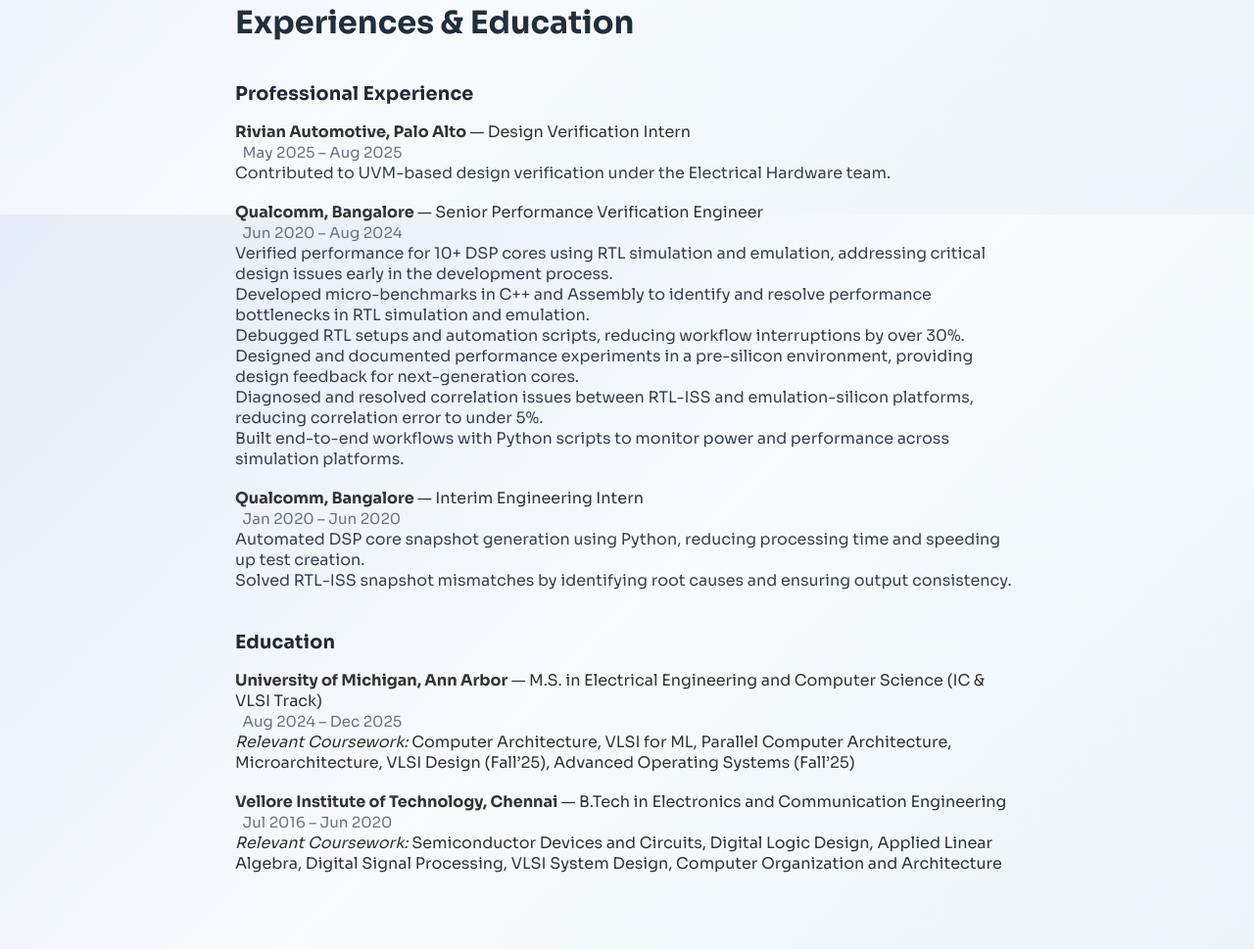
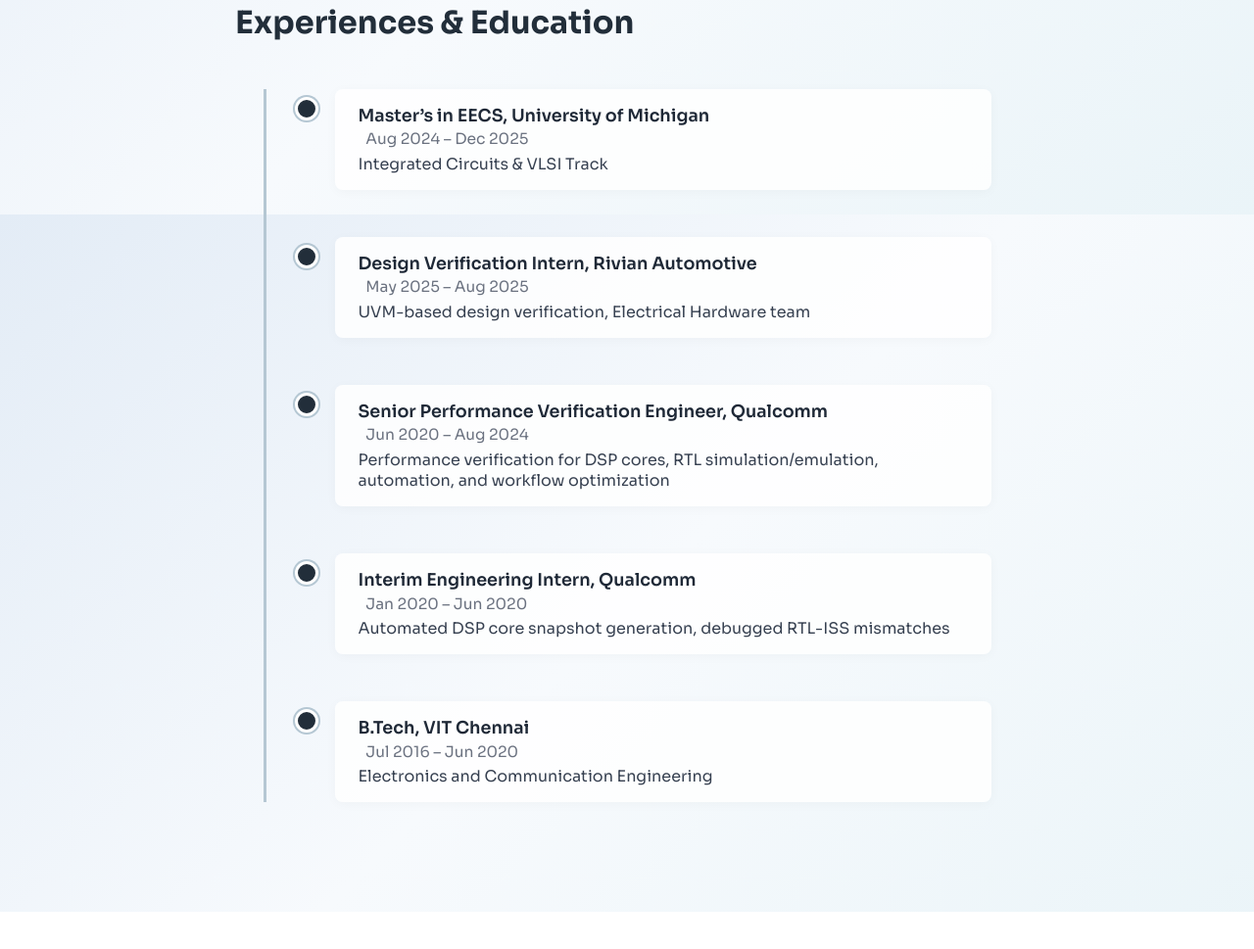
Before and after one commit to shshriya/shriyashukla, a plain HTML site: page index.html in a window 1280 px wide. Shown: the part 3781-4750 px from the top of the page at 98% size. After the commit the page ends 4712 px from the top, so only its background shows below. Drawn offline with Linux system fonts and the light colour scheme.

Commit message:
adding exp and edu

```diff
--- a/index.html
+++ b/index.html
@@ -183,59 +183,52 @@
     <div class="exp-edu-header">
       <h2>Experiences &amp; Education</h2>
     </div>
-    <div class="exp-edu-content">
-      <section class="exp-block">
-        <h3>Professional Experience</h3>
-        <ul>
-          <li>
-            <strong>Rivian Automotive, Palo Alto</strong> — Design Verification Intern<br>
-            <span class="resume-date">May 2025 – Aug 2025</span>
-            <ul class="resume-bullets">
-              <li>Contributed to UVM-based design verification under the Electrical Hardware team.</li>
-            </ul>
-          </li>
-          <li>
-            <strong>Qualcomm, Bangalore</strong> — Senior Performance Verification Engineer<br>
-            <span class="resume-date">Jun 2020 – Aug 2024</span>
-            <ul class="resume-bullets">
-              <li>Verified performance for 10+ DSP cores using RTL simulation and emulation, addressing critical design issues early in the development process.</li>
-              <li>Developed micro-benchmarks in C++ and Assembly to identify and resolve performance bottlenecks in RTL simulation and emulation.</li>
-              <li>Debugged RTL setups and automation scripts, reducing workflow interruptions by over 30%.</li>
-              <li>Designed and documented performance experiments in a pre-silicon environment, providing design feedback for next-generation cores.</li>
-              <li>Diagnosed and resolved correlation issues between RTL-ISS and emulation-silicon platforms, reducing correlation error to under 5%.</li>
-              <li>Built end-to-end workflows with Python scripts to monitor power and performance across simulation platforms.</li>
-            </ul>
-          </li>
-          <li>
-            <strong>Qualcomm, Bangalore</strong> — Interim Engineering Intern<br>
-            <span class="resume-date">Jan 2020 – Jun 2020</span>
-            <ul class="resume-bullets">
-              <li>Automated DSP core snapshot generation using Python, reducing processing time and speeding up test creation.</li>
-              <li>Solved RTL-ISS snapshot mismatches by identifying root causes and ensuring output consistency.</li>
-            </ul>
-          </li>
-        </ul>
-      </section>
-      <section class="edu-block">
-        <h3>Education</h3>
-        <ul>
-          <li>
-            <strong>University of Michigan, Ann Arbor</strong> — M.S. in Electrical Engineering and Computer Science (IC & VLSI Track)<br>
-            <span class="resume-date">Aug 2024 – Dec 2025</span><br>
-            <em>Relevant Coursework:</em> Computer Architecture, VLSI for ML, Parallel Computer Architecture, Microarchitecture, VLSI Design (Fall’25), Advanced Operating Systems (Fall’25)
-          </li>
-          <li>
-            <strong>Vellore Institute of Technology, Chennai</strong> — B.Tech in Electronics and Communication Engineering<br>
-            <span class="resume-date">Jul 2016 – Jun 2020</span><br>
-            <em>Relevant Coursework:</em> Semiconductor Devices and Circuits, Digital Logic Design, Applied Linear Algebra, Digital Signal Processing, VLSI System Design, Computer Organization and Architecture
-          </li>
-        </ul>
-      </section>
+    <div class="timeline">
+      <div class="timeline-item">
+        <div class="timeline-dot"></div>
+        <div class="timeline-content">
+          <h3>Master’s in EECS, University of Michigan</h3>
+          <span class="resume-date">Aug 2024 – Dec 2025</span>
+          <p>Integrated Circuits & VLSI Track</p>
+        </div>
+      </div>
+      <div class="timeline-item">
+        <div class="timeline-dot"></div>
+        <div class="timeline-content">
+          <h3>Design Verification Intern, Rivian Automotive</h3>
+          <span class="resume-date">May 2025 – Aug 2025</span>
+          <p>UVM-based design verification, Electrical Hardware team</p>
+        </div>
+      </div>
+      <div class="timeline-item">
+        <div class="timeline-dot"></div>
+        <div class="timeline-content">
+          <h3>Senior Performance Verification Engineer, Qualcomm</h3>
+          <span class="resume-date">Jun 2020 – Aug 2024</span>
+          <p>Performance verification for DSP cores, RTL simulation/emulation, automation, and workflow optimization</p>
+        </div>
+      </div>
+      <div class="timeline-item">
+        <div class="timeline-dot"></div>
+        <div class="timeline-content">
+          <h3>Interim Engineering Intern, Qualcomm</h3>
+          <span class="resume-date">Jan 2020 – Jun 2020</span>
+          <p>Automated DSP core snapshot generation, debugged RTL-ISS mismatches</p>
+        </div>
+      </div>
+      <div class="timeline-item">
+        <div class="timeline-dot"></div>
+        <div class="timeline-content">
+          <h3>B.Tech, VIT Chennai</h3>
+          <span class="resume-date">Jul 2016 – Jun 2020</span>
+          <p>Electronics and Communication Engineering</p>
+        </div>
+      </div>
     </div>
   </section>
   <script>
 document.addEventListener("DOMContentLoaded", function () {
-  const sections = document.querySelectorAll("main.hero, section.resume-section, section.projects-section, section.exp-edu-section");
+  const sections = document.querySelectorAll("main.hero, section.resume-section, section.projects-section, section.exp-edu-section ");
   const navLinks = document.querySelectorAll(".nav-links a");
 
   function onScroll() {
--- a/style.css
+++ b/style.css
@@ -374,3 +374,66 @@ body {
 .exp-block > ul > li, .edu-block > ul > li {
   margin-bottom: 1.2rem;
 }
+
+.timeline {
+  position: relative;
+  margin: 3rem auto;
+  padding-left: 40px;
+  max-width: 700px;
+  border-left: 3px solid #b5c7d3;
+}
+
+.timeline-item {
+  position: relative;
+  margin-bottom: 3rem;
+}
+
+.timeline-dot {
+  position: absolute;
+  left: -11px;
+  top: 0.5em;
+  width: 18px;
+  height: 18px;
+  background: #222e3a;
+  border-radius: 50%;
+  border: 3px solid #fff;
+  box-shadow: 0 0 0 2px #b5c7d3;
+}
+
+.timeline-content {
+  margin-left: 30px;
+  background: rgba(255,255,255,0.85);
+  padding: 1rem 1.5rem;
+  border-radius: 8px;
+  box-shadow: 0 2px 12px 0 rgba(0,0,0,0.03);
+}
+
+.timeline-content h3 {
+  margin: 0 0 0.2em 0;
+  font-size: 1.1rem;
+  font-weight: 600;
+  color: #1f2937;
+}
+
+.timeline-content .resume-date {
+  font-size: 0.97em;
+  color: #6b7280;
+  margin-bottom: 0.3em;
+  display: block;
+}
+
+.timeline-content p {
+  margin: 0.2em 0 0 0;
+  color: #374151;
+  font-size: 1em;
+}
+
+@media (max-width: 600px) {
+  .timeline {
+    padding-left: 20px;
+  }
+  .timeline-content {
+    padding: 0.8rem 1rem;
+    font-size: 0.97em;
+  }
+}
```
